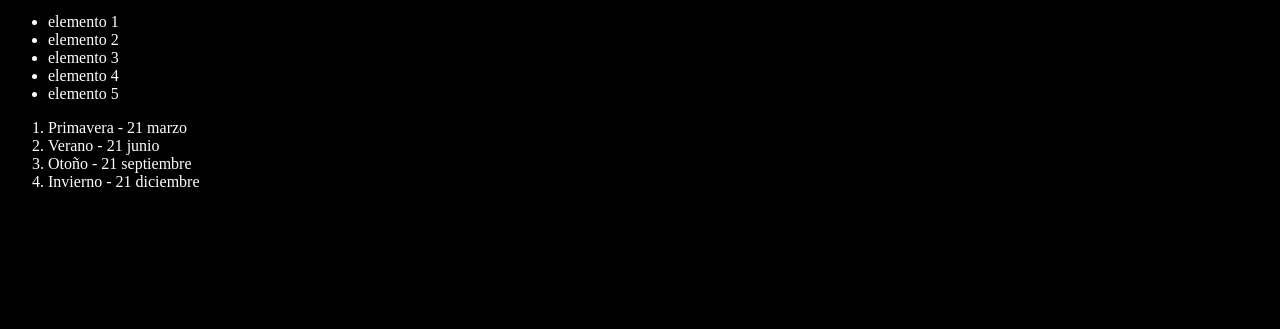
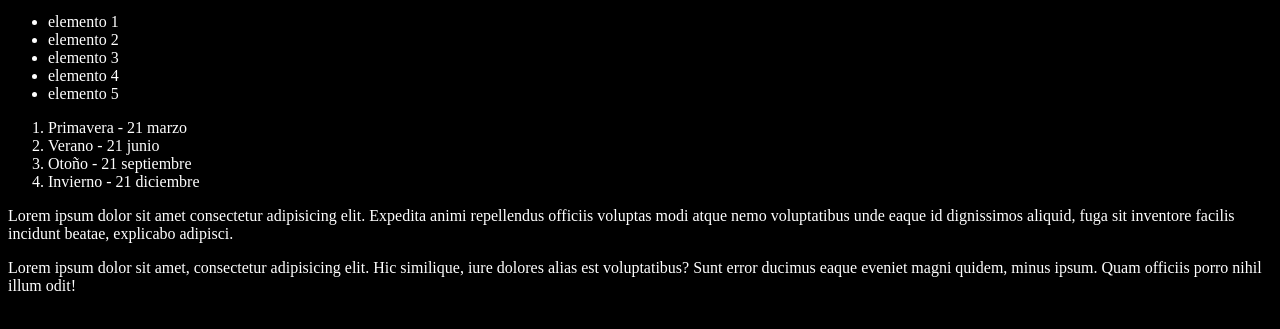
Before and after one commit to FSRC01/youtube-git-umar, a plain HTML site: page index.html in a window 1280 px wide. Shown: the part 101-430 px from the top of the page. Drawn offline with Linux system fonts and the light colour scheme.

Commit message:
Agregando dos parafos

```diff
--- a/index.html
+++ b/index.html
@@ -1,16 +1,17 @@
 <!DOCTYPE html>
 <html lang="en">
   <head>
-    <meta charset="UTF-8">
-    <meta http-equiv="X-UA-Compatible" content="IE=edge">
-    <meta name="viewport" content="width=device-width, initial-scale=1.0">
+    <meta charset="UTF-8" />
+    <meta http-equiv="X-UA-Compatible" content="IE=edge" />
+    <meta name="viewport" content="width=device-width, initial-scale=1.0" />
     <title>Aprendiendo Git</title>
-    <link rel="stylesheet" href="style.css">
+    <link rel="stylesheet" href="style.css" />
   </head>
   <body>
     <h1>Aprendiendo Git</h1>
     <p>
-        Mis primeros pasos en el versionado de código y aprendiendo a resolver conflictos entre ramas desde la rama principal
+      Mis primeros pasos en el versionado de código y aprendiendo a resolver
+      conflictos entre ramas desde la rama principal
     </p>
     <ul>
       <li>elemento 1</li>
@@ -25,6 +26,17 @@
       <li>Otoño - 21 septiembre</li>
       <li>Invierno - 21 diciembre</li>
     </ol>
+    <p>
+      Lorem ipsum dolor sit amet consectetur adipisicing elit. Expedita animi
+      repellendus officiis voluptas modi atque nemo voluptatibus unde eaque id
+      dignissimos aliquid, fuga sit inventore facilis incidunt beatae, explicabo
+      adipisci.
+    </p>
+    <p>
+      Lorem ipsum dolor sit amet, consectetur adipisicing elit. Hic similique,
+      iure dolores alias est voluptatibus? Sunt error ducimus eaque eveniet
+      magni quidem, minus ipsum. Quam officiis porro nihil illum odit!
+    </p>
     <script src="index.js"></script>
   </body>
 </html>
```
Lines whose indentation alone changed are shown as unchanged.
